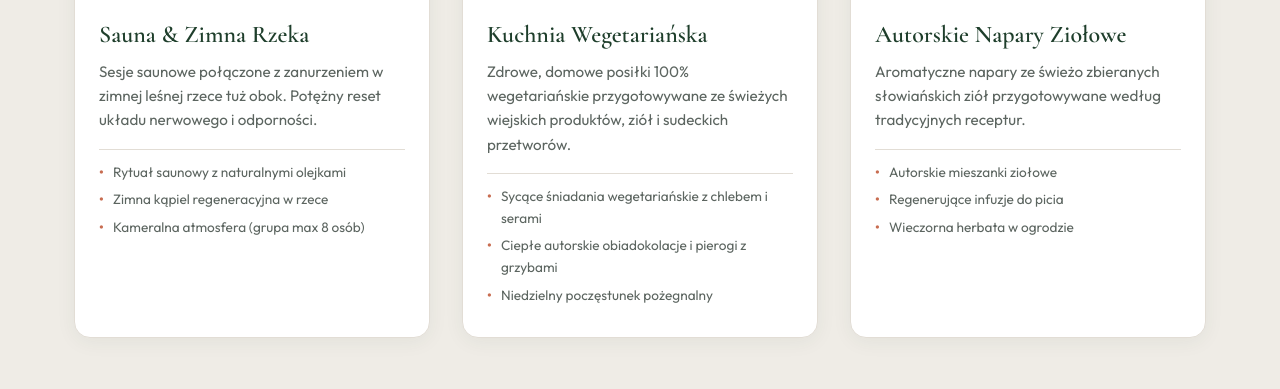
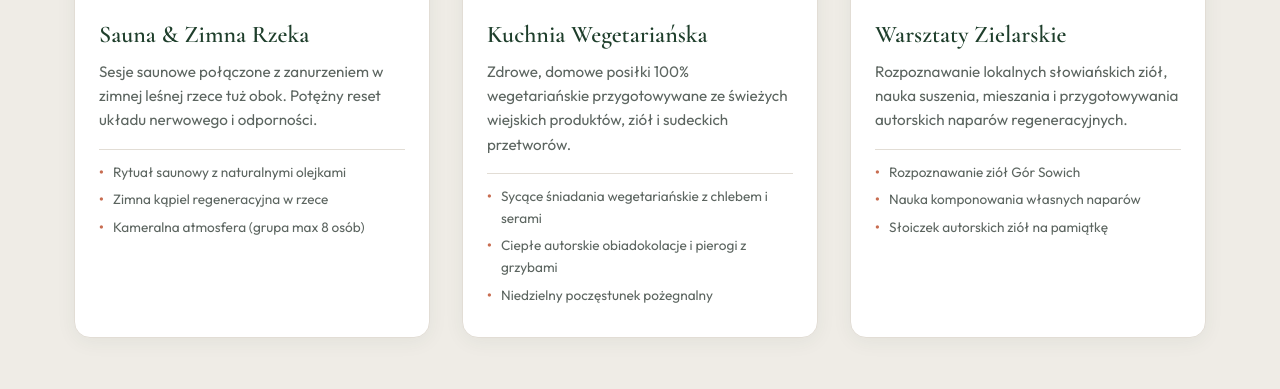
Before and after one commit to Wiilee1/anicha-website, a plain HTML site: page odnowa.html in a window 1280 px wide. Shown: the part 3582-3971 px from the top of the page. Drawn offline with nearby package versions, Linux system fonts and the light colour scheme.

Commit message:
Change Autorskie Napary Ziołowe to Warsztaty Zielarskie in Filary Doświadczeń and Strefy Rzemiosła

```diff
--- a/odnowa.html
+++ b/odnowa.html
@@ -192,9 +192,9 @@
                 </div>
                 <div class="family-card">
                     <div class="family-avatar">🌿</div>
-                    <h3>Zielarstwo & Natura</h3>
-                    <span class="family-role">Aromatyczne Napary</span>
-                    <p>Autorskie infuzje ze świeżych ziół serwowane ciepłe przez cały czas trwania turnusu.</p>
+                    <h3>Warsztaty Zielarskie</h3>
+                    <span class="family-role">Rzemiosło Ziołowe & Napary</span>
+                    <p>Rozpoznawanie ziół Gór Sowich, nauka tworzenia autorskich mieszanek i podarunkowy słoiczek naparu na drogę.</p>
                 </div>
             </div>
         </div>
@@ -298,16 +298,16 @@
                 <!-- Card 6 -->
                 <div class="activity-card">
                     <div class="card-image">
-                        <img src="images/zielarnia_napary.jpg" alt="Zielarstwo i Napary Ziołowe">
+                        <img src="images/zielarnia_napary.jpg" alt="Warsztaty Zielarskie">
                         <span class="card-tag">Zielarstwo & Natura</span>
                     </div>
                     <div class="card-content">
-                        <h3>Autorskie Napary Ziołowe</h3>
-                        <p>Aromatyczne napary ze świeżo zbieranych słowiańskich ziół przygotowywane według tradycyjnych receptur.</p>
+                        <h3>Warsztaty Zielarskie</h3>
+                        <p>Rozpoznawanie lokalnych słowiańskich ziół, nauka suszenia, mieszania i przygotowywania autorskich naparów regeneracyjnych.</p>
                         <ul class="card-bullets">
-                            <li>Autorskie mieszanki ziołowe</li>
-                            <li>Regenerujące infuzje do picia</li>
-                            <li>Wieczorna herbata w ogrodzie</li>
+                            <li>Rozpoznawanie ziół Gór Sowich</li>
+                            <li>Nauka komponowania własnych naparów</li>
+                            <li>Słoiczek autorskich ziół na pamiątkę</li>
                         </ul>
                     </div>
                 </div>
```
